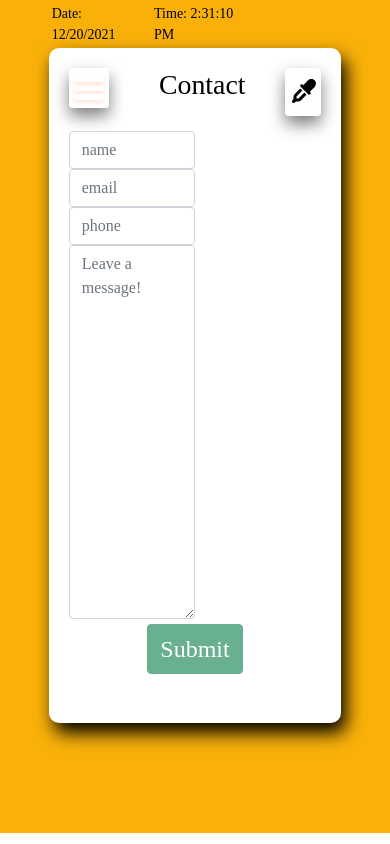
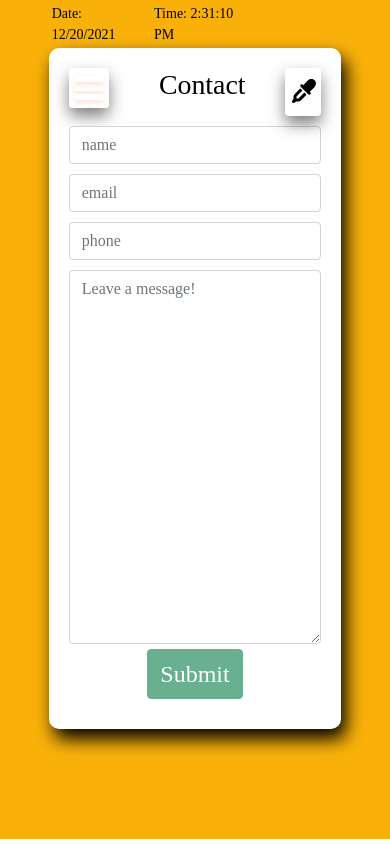
Before and after one commit to raseward14/Responsive-Portfolio, a React (Create React App) app in the folder client/: page /contact in a window 390 px wide. Built offline with nearby package versions, Linux system fonts and the light colour scheme; a web font is replaced by a local one.

Commit message:
added margin to form, increased width on narrow viewports

```diff
--- a/client/src/components/DateTime/style.css
+++ b/client/src/components/DateTime/style.css
@@ -86,3 +86,10 @@ p {
         width: 44%;
     }
 }
+
+@media (max-width: 280px) {
+    p {
+        width: 50%;
+        font-size: 12px;
+    }
+}
--- a/client/src/components/ProjectCards/index.js
+++ b/client/src/components/ProjectCards/index.js
@@ -10,7 +10,7 @@ import {
 import 'bootstrap/dist/css/bootstrap.min.css';
 import './style.css'
 import { FontAwesomeIcon } from '@fortawesome/react-fontawesome';
-import { faFile } from '@fortawesome/free-solid-svg-icons';
+import { faFile, faLink } from '@fortawesome/free-solid-svg-icons';
 import { faLinkedin, faGithubSquare, faHackerrank, faCodepen, faFreeCodeCamp } from '@fortawesome/free-brands-svg-icons'
 import Workout from '../Images/workout_tracker.png'
 import TeamProfileGenerator from '../Images/team_profile_generator.png'
@@ -163,7 +163,7 @@ function Cards() {
             title: 'Password Generator',
             subtitle: '',
             image: PasswordGenerator,
-            description: 'testing',
+            description: [faLinkedin, faFile],
             githubLink: 'https://github.com/raseward14/Password-Generator',
             deployedLink: 'https://raseward14.github.io/Password-Generator/'
         },
@@ -195,7 +195,10 @@ function Cards() {
                                     />
                                 <CardBody>
                                     <CardText>
-                                        {project.description}
+                                        {[...project.description].forEach((tech, key) => {
+                                            console.log(tech);
+                                            <FontAwesomeIcon icon={tech} key={key} />
+                                        })}
                                     </CardText>
                                     <CardLink href={`${project.deployedLink}`} target='_blank'>
                                         {project.title}
--- a/client/src/pages/style.css
+++ b/client/src/pages/style.css
@@ -44,6 +44,8 @@ section {
     align-items: center;
     justify-content: center !important; */
     width: 50% !important;
+    margin-top: 10px;
+
   }
 
 form {
@@ -68,12 +70,28 @@ form {
     .home {
         /* margin-left: 60px; */
     }
+    .form-control {
+        /* justify-content: center;
+        align-items: center;
+        justify-content: center !important; */
+        width: 80% !important;
+        margin-top: 10px;
+      }
+
 }
 
 @media (max-width: 768px) {
     .home {
         margin-top: 20px;
     }
+    .form-control {
+        /* justify-content: center;
+        align-items: center;
+        justify-content: center !important; */
+        width: 100% !important;
+        margin-top: 10px;
+      }
+
 }
 
 @media (max-width: 767px) {
@@ -89,6 +107,7 @@ form {
         margin-left: 0px;
         /* border: 1px solid black; */
     }
+
 }
 
 @media (max-width: 541px) {
```
